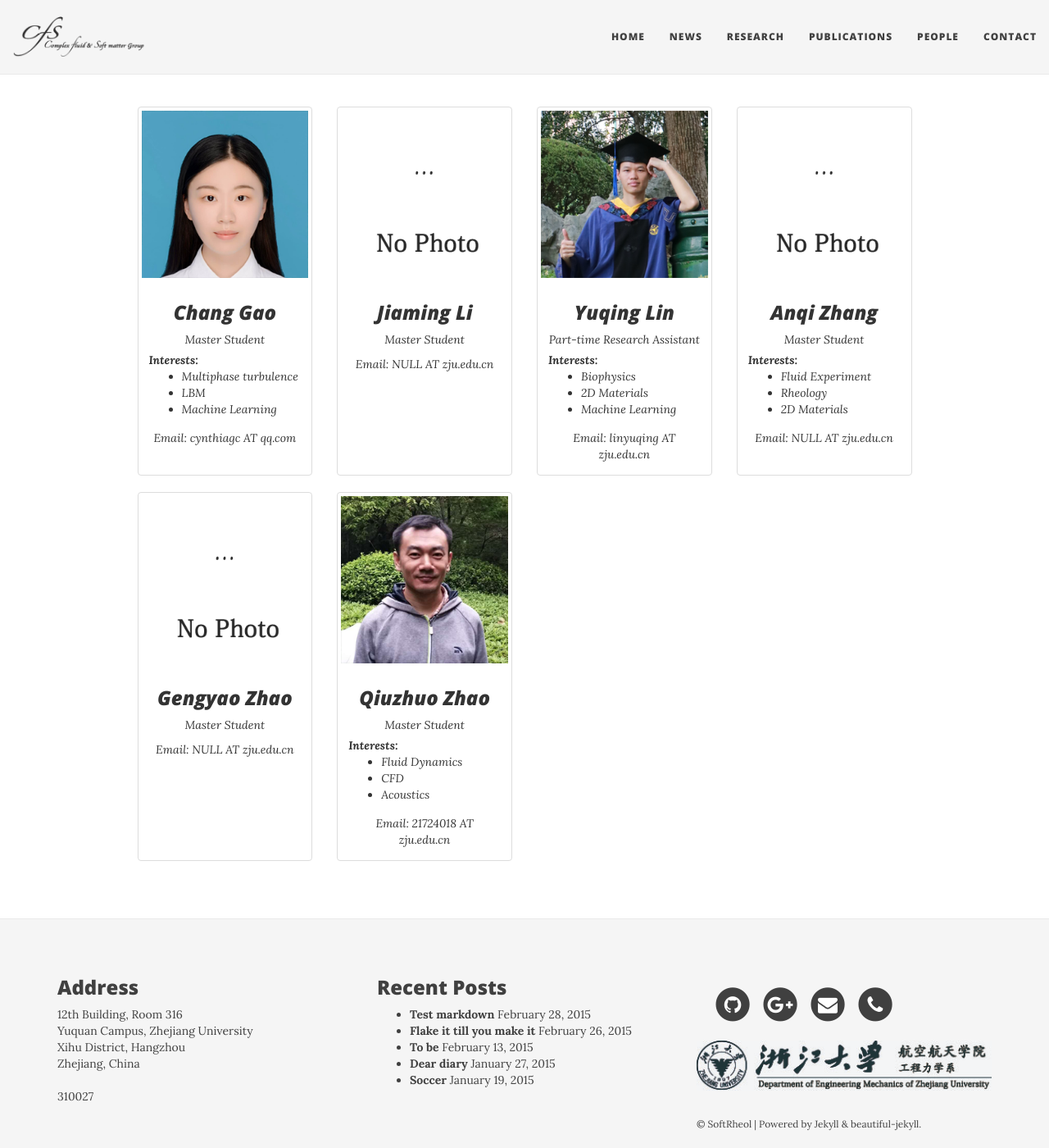
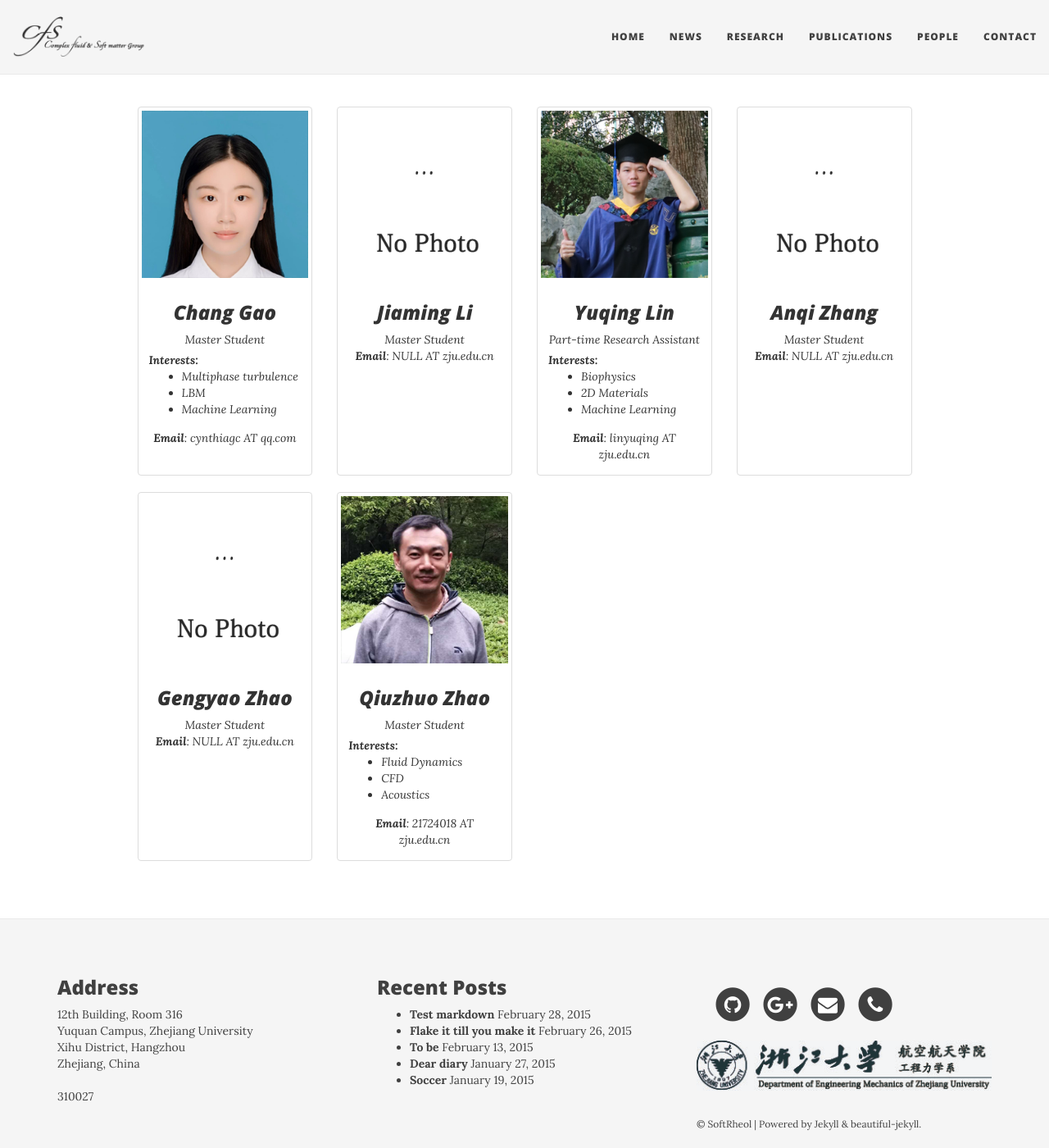
Before and after one commit to softrheol/softrheol.github.io, a Jekyll site: the page built from people.html, in a window 1280 px wide and 1400 px high. Shown: the whole window at 82% size. Built offline with Jekyll 4.4.1, drawn with Linux system fonts in a browser that asks for light colours; nearby versions of some CDN libraries; some of the changed lines change nothing that is shown.

Commit message:
modify some small details

```diff
--- a/people.html
+++ b/people.html
@@ -16,7 +16,7 @@ layout: page
             <li>Machine Learning</li>
           </ul>
         </div>
-        Email: cynthiagc AT qq.com
+        <strong>Email</strong>: cynthiagc AT qq.com
       </div>
     </div>
   </div>
@@ -26,15 +26,15 @@ layout: page
         <div class="caption">
           <h3>Jiaming Li</h3>
           Master Student<br>
-          <div class="people-interest">
-            <!-- <strong>Interests:</strong>
+          <!-- <div class="people-interest">
+            <strong>Interests:</strong>
             <ul>
               <li>Fluid Dynamics</li>
               <li>CFD</li>
               <li>Acoustics</li>
-            </ul> -->
-          </div>
-          Email: NULL AT zju.edu.cn
+            </ul>
+          </div> -->
+          <strong>Email</strong>: NULL AT zju.edu.cn
         </div>
       </div>
     </div>
@@ -52,7 +52,7 @@ layout: page
             <li>Machine Learning</li>
           </ul>
         </div>
-        Email: linyuqing AT zju.edu.cn
+        <strong>Email</strong>: linyuqing AT zju.edu.cn
       </div>
     </div>
   </div>
@@ -62,15 +62,15 @@ layout: page
       <div class="caption">
         <h3>Anqi Zhang</h3>
         Master Student<br>
-        <div class="people-interest">
+        <!-- <div class="people-interest">
           <strong>Interests:</strong>
           <ul>
             <li>Fluid Experiment</li>
             <li>Rheology</li>
             <li>2D Materials</li>
           </ul>
-        </div>
-        Email: NULL AT zju.edu.cn
+        </div> -->
+        <strong>Email</strong>: NULL AT zju.edu.cn
       </div>
     </div>
   </div>
@@ -80,15 +80,15 @@ layout: page
         <div class="caption">
           <h3>Gengyao Zhao</h3>
           Master Student<br>
-          <div class="people-interest">
-            <!-- <strong>Interests:</strong>
+          <!-- <div class="people-interest">
+            <strong>Interests:</strong>
             <ul>
               <li>Fluid Dynamics</li>
               <li>CFD</li>
               <li>Acoustics</li>
-            </ul> -->
-          </div>
-          Email: NULL AT zju.edu.cn
+            </ul>
+          </div> -->
+          <strong>Email</strong>: NULL AT zju.edu.cn
         </div>
       </div>
     </div>
@@ -106,7 +106,7 @@ layout: page
             <li>Acoustics</li>
           </ul>
         </div>
-        Email: 21724018 AT zju.edu.cn
+        <strong>Email</strong>: 21724018 AT zju.edu.cn
       </div>
     </div>
   </div>
```
